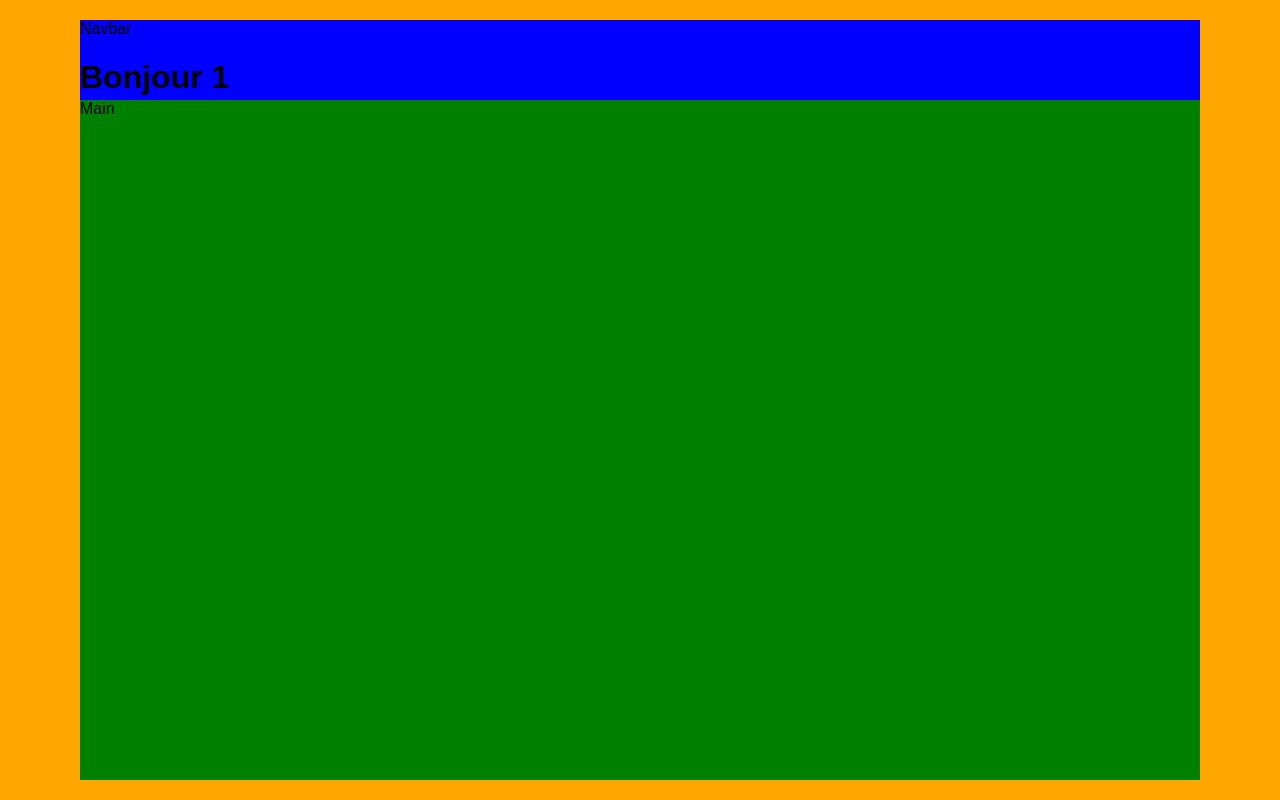
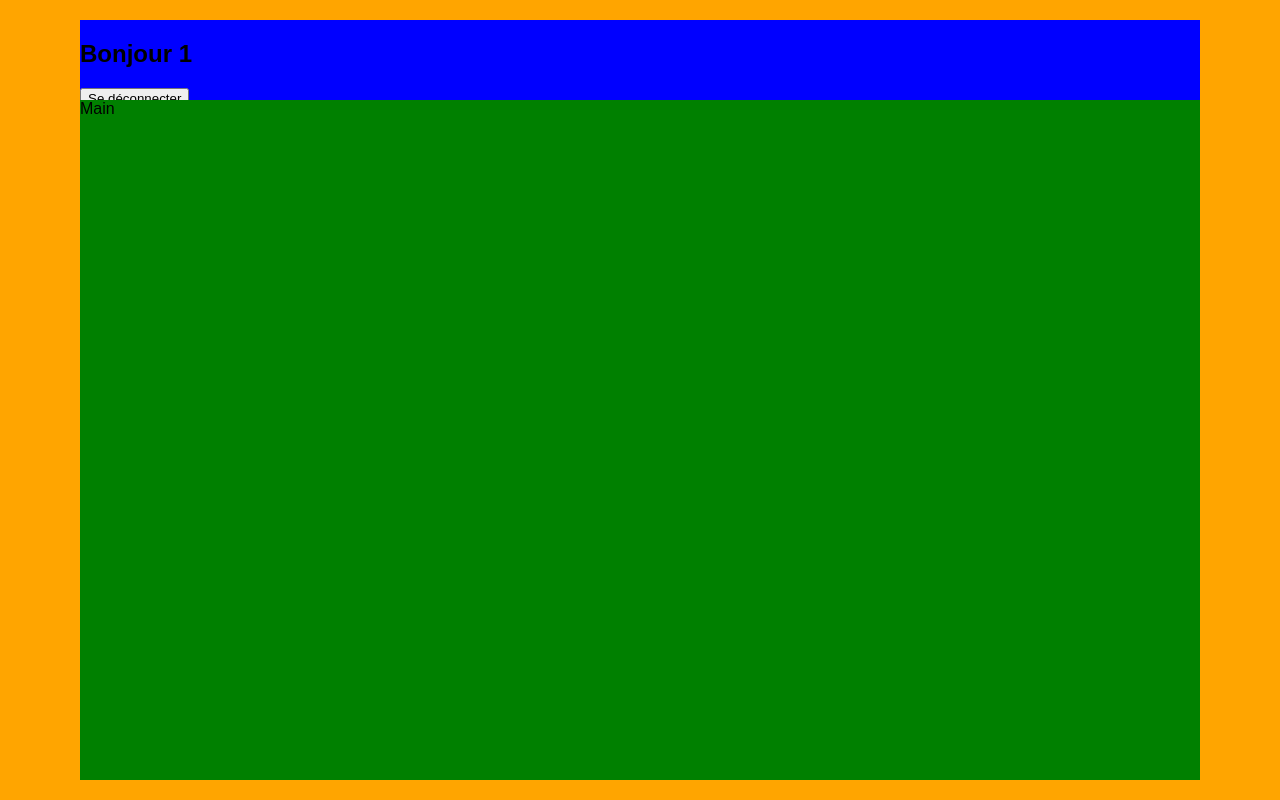
Before and after one commit to NFiker/crazee-burger, a React (Vite) app: page /order/1 in a window 1280 px wide. Built offline with nearby package versions, Linux system fonts and the light colour scheme.

Commit message:
♻️ F04: ORDER > layout > create navbar and main components

```diff
--- /dev/null
+++ b/src/components/pages/order/Main.jsx
@@ -0,0 +1,10 @@
+import styled from "styled-components";
+
+export default function Main() {
+  return <MainStyled>Main</MainStyled>;
+}
+
+const MainStyled = styled.div`
+  background: green;
+  flex: 1;
+`;
--- /dev/null
+++ b/src/components/pages/order/Navbar.jsx
@@ -0,0 +1,18 @@
+import { Link } from "react-router-dom";
+import styled from "styled-components";
+
+export default function Navbar({ username }) {
+  return (
+    <NavbarStyled>
+      <h1>Bonjour {username} </h1>
+      <Link to="/">
+        <button>Se déconnecter</button>
+      </Link>
+    </NavbarStyled>
+  );
+}
+
+const NavbarStyled = styled.nav`
+  background: blue;
+  height: 10vh;
+`;
--- a/src/components/pages/order/OrderPage.jsx
+++ b/src/components/pages/order/OrderPage.jsx
@@ -1,5 +1,7 @@
-import { Link, useParams } from "react-router-dom";
+import { useParams } from "react-router-dom";
 import styled from "styled-components";
+import Navbar from "./Navbar";
+import Main from "./Main";
 
 export default function OrderPage() {
   //State
@@ -11,14 +13,8 @@
   return (
     <OrderPageStyled>
       <div className="container">
-        <div className="navbar">
-          Navbar
-          <h1>Bonjour {username}</h1>
-          <Link to="/">
-            <button>Déconnexion</button>
-          </Link>
-        </div>
-        <div className="main">Main</div>
+        <Navbar username={username} />
+        <Main />
       </div>
     </OrderPageStyled>
   );
@@ -38,14 +34,5 @@
     width: 1400px;
     display: flex;
     flex-direction: column;
-
-    .navbar {
-      background: blue;
-      height: 10vh;
-    }
-    .main {
-      background: green;
-      flex: 1;
-    }
   }
 `;
```
